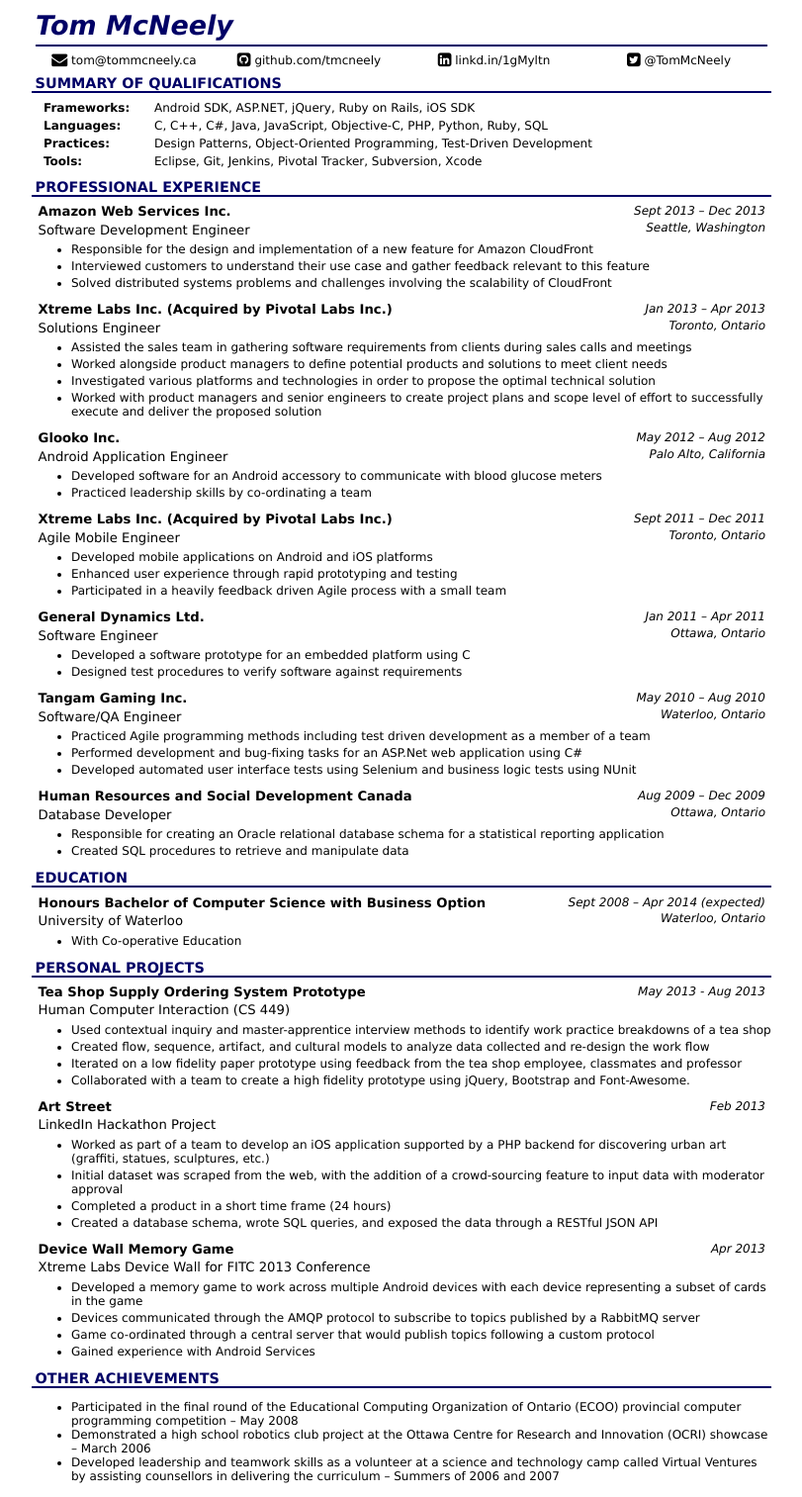
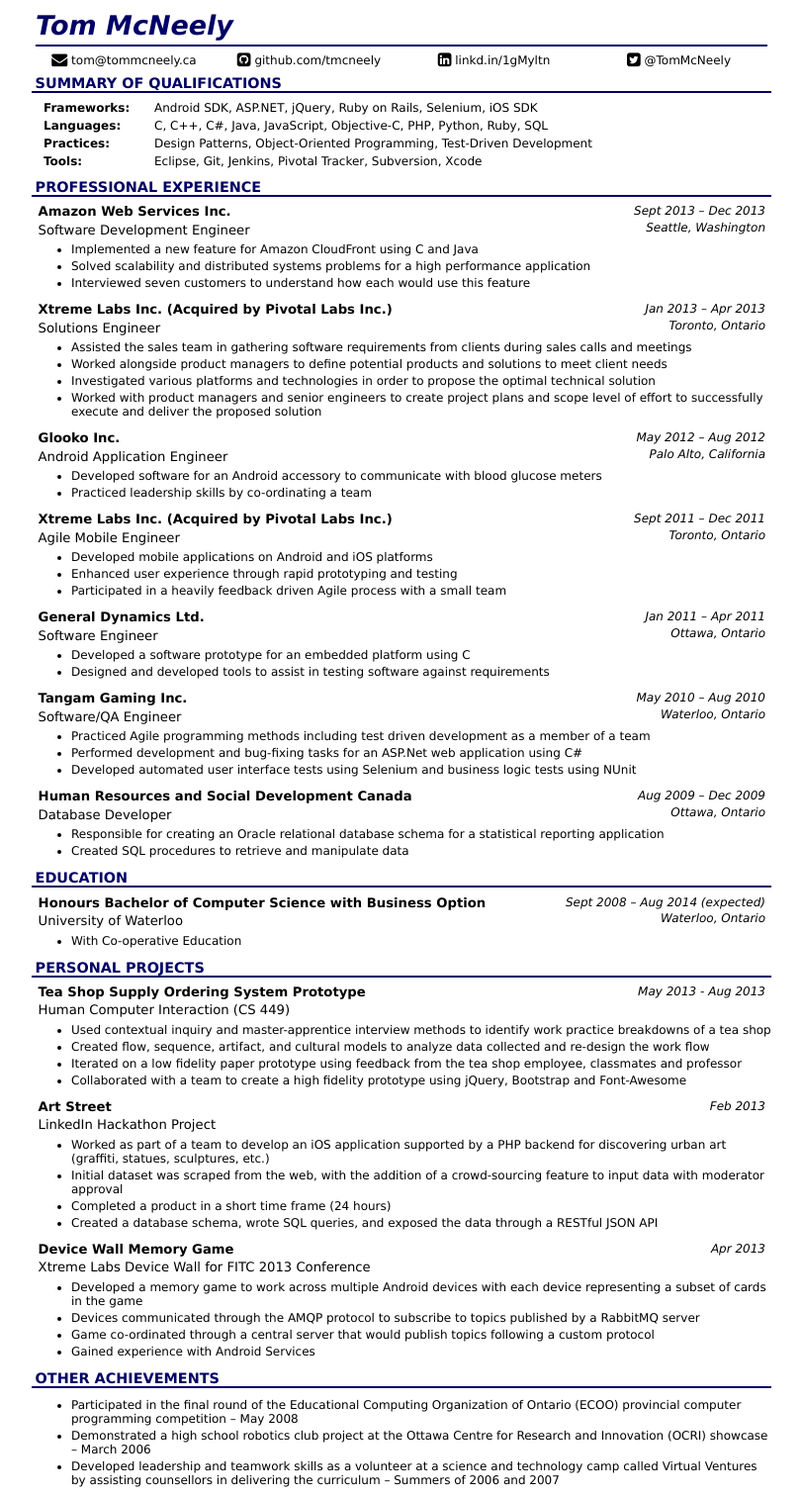
Before and after one commit to tmcneely/tmcneely.github.io, a Jekyll site: the page resume/index.html, which Jekyll copies as it is, in a window 1280 px wide. Shown: the whole page at 99% size, without its empty margins (234-1045 px from the left). Built offline with Jekyll 4.4.1, drawn with Linux system fonts in a browser that asks for light colours; nearby versions of some CDN libraries; Markdown is read by kramdown in place of the engine named in the settings.

Commit message:
Re-wording and formatting tweaks

```diff
--- a/resume/index.html
+++ b/resume/index.html
@@ -116,13 +116,12 @@
         padding-top: 0.25em;
     }
 
-    #other-acheievements ul {
+    #other-acheievements {
         margin: 0.25em 0 0.25em 0;
-        padding-top: 0.25em;
     }
 
-    #other-acheievements ul li {
-        margin: 0 0 0.25em 0;
+    #other-acheievements li {
+        padding-top: 0.25em;
     }
 
     @media screen and (min-width: 768px) {
@@ -173,7 +172,7 @@
 
         <div id="summary-of-qualifications">
 
-            <div class="skill-set"><strong>Frameworks:</strong>Android SDK, ASP.NET, jQuery, Ruby on Rails, iOS SDK</div>
+            <div class="skill-set"><strong>Frameworks:</strong>Android SDK, ASP.NET, jQuery, Ruby on Rails, Selenium, iOS SDK</div>
 
             <div class="skill-set"><strong>Languages:</strong>C, C++, C#, Java, JavaScript, Objective-C, PHP, Python, Ruby, SQL</div>
 
@@ -196,11 +195,13 @@
             <h6>Seattle, Washington</h6>
 
             <ul>
-                <li>Responsible for the design and implementation of a new feature for Amazon CloudFront</li>
 
-                <li>Interviewed customers to understand their use case and gather feedback relevant to this feature</li>
+                <li>Implemented a new feature for Amazon CloudFront using C and Java</li>
 
-                <li>Solved distributed systems problems and challenges involving the scalability of CloudFront</li>
+                <li>Solved scalability and distributed systems problems for a high performance application</li>
+
+                <li>Interviewed seven customers to understand how each would use this feature</li>
+
             </ul>
 
         </div>
@@ -285,7 +286,7 @@
 
                 <li>Developed a software prototype for an embedded platform using C</li>
 
-                <li>Designed test procedures to verify software against requirements</li>
+                <li>Designed and developed tools to assist in testing software against requirements</li>
 
             </ul>
 
@@ -343,7 +344,7 @@
 
             <h4>University of Waterloo</h4>
 
-            <h5>Sept 2008 &ndash; Apr 2014 (expected)</h5>
+            <h5>Sept 2008 &ndash; Aug 2014 (expected)</h5>
 
             <h6>Waterloo, Ontario</h6>
 
@@ -371,7 +372,7 @@
 
                 <li>Iterated on a low fidelity paper prototype using feedback from the tea shop employee, classmates and professor</li>
 
-                <li>Collaborated with a team to create a high fidelity prototype using jQuery, Bootstrap and Font-Awesome.</li>
+                <li>Collaborated with a team to create a high fidelity prototype using jQuery, Bootstrap and Font-Awesome</li>
 
             </ul>
 
```
